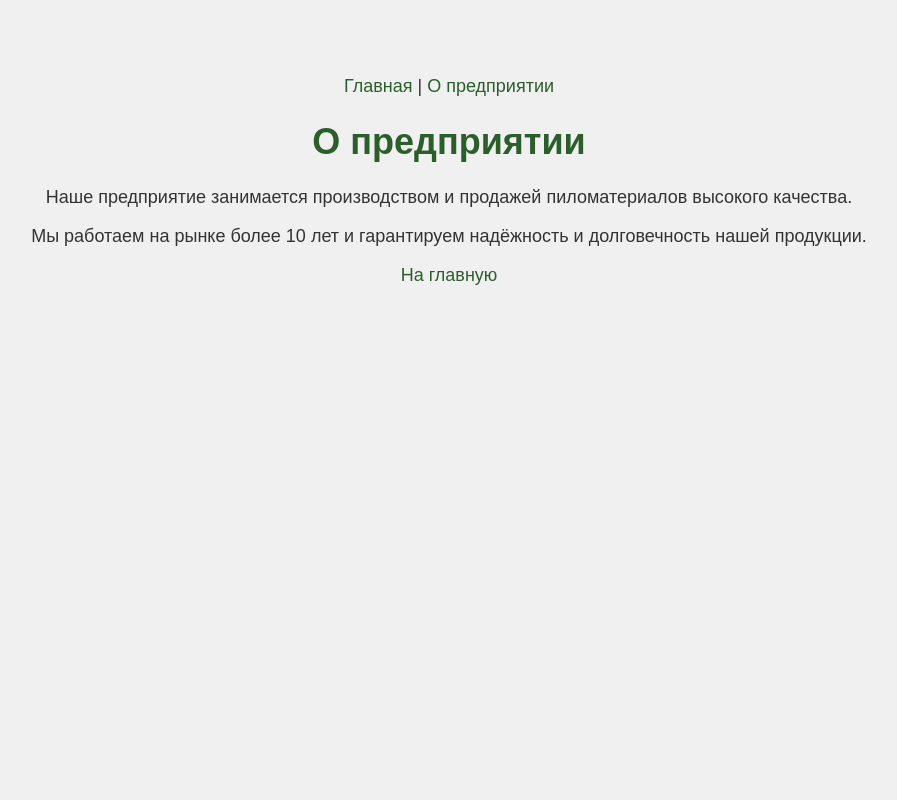
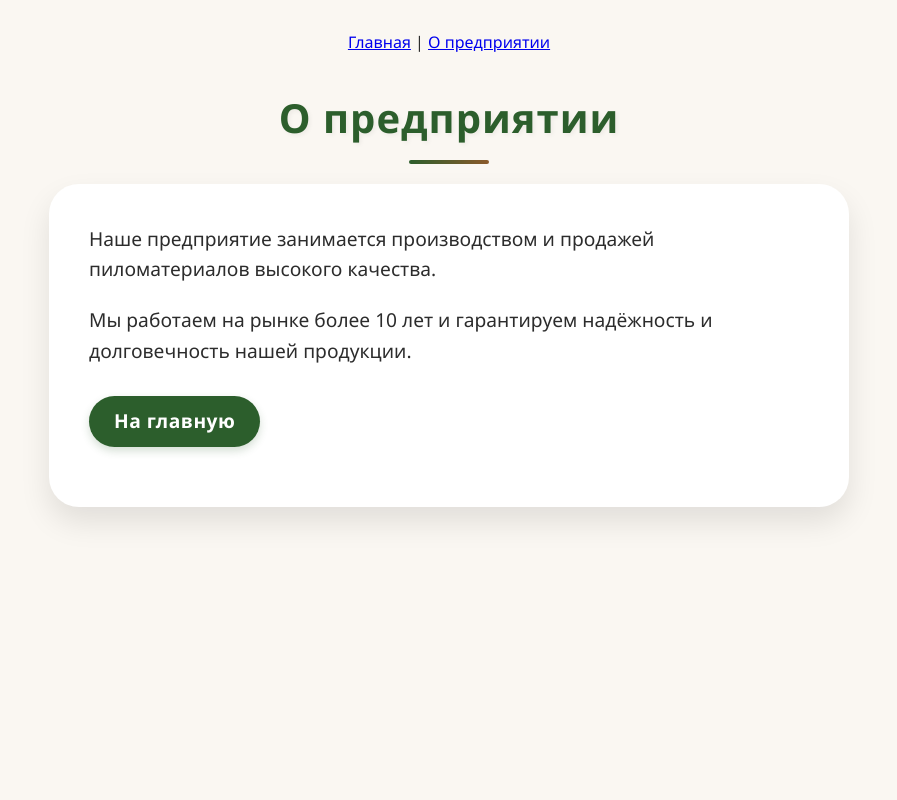
Before and after one commit to PetrAdodin/Sawmill_site, a Django app: page /about/ in a window 1280 px wide. Shown: the whole page, without its empty margins (191-1088 px from the left). Run offline with Django 4.2, Linux system fonts and the light colour scheme.

Commit message:
Добавил css

```diff
--- /dev/null
+++ b/sawmill/lumber/static/lumber/css/style.css
@@ -0,0 +1,185 @@
+/* Переменные цветов */
+:root {
+    --color-bg: #faf7f2;        /* тёплый светлый фон */
+    --color-primary: #2c5e2c;    /* тёмно-зелёный (хвоя) */
+    --color-primary-light: #3f7b3f;
+    --color-secondary: #8b5a2b;  /* коричневый (дерево) */
+    --color-text: #2c2c2c;
+    --color-text-light: #555;
+    --color-card-bg: #ffffff;
+    --color-shadow: rgba(0, 0, 0, 0.1);
+    --font-main: 'Segoe UI', Roboto, Arial, sans-serif;
+}
+
+/* Общие стили */
+* {
+    margin: 0;
+    padding: 0;
+    box-sizing: border-box;
+}
+
+body {
+    background-color: var(--color-bg);
+    font-family: var(--font-main);
+    color: var(--color-text);
+    line-height: 1.6;
+    padding: 30px 20px;
+    min-height: 100vh;
+    display: flex;
+    flex-direction: column;
+    align-items: center;
+}
+
+.container {
+    max-width: 1000px;
+    width: 100%;
+    margin: 0 auto;
+}
+
+/* Заголовки */
+h1 {
+    color: var(--color-primary);
+    font-size: 2.5rem;
+    margin: 30px 0 20px;
+    text-shadow: 2px 2px 4px rgba(0,0,0,0.05);
+    letter-spacing: 1px;
+    position: relative;
+    display: inline-block;
+}
+
+h1::after {
+    content: '';
+    display: block;
+    width: 80px;
+    height: 4px;
+    background: linear-gradient(90deg, var(--color-primary), var(--color-secondary));
+    margin: 10px auto 0;
+    border-radius: 2px;
+}
+
+h2 {
+    color: var(--color-secondary);
+    font-size: 1.8rem;
+    margin-bottom: 15px;
+}
+
+/* Меню навигации */
+.nav-menu {
+    background-color: var(--color-card-bg);
+    padding: 15px 30px;
+    border-radius: 50px;
+    box-shadow: 0 4px 10px var(--color-shadow);
+    margin-bottom: 40px;
+    display: inline-block;
+}
+
+.nav-menu a {
+    color: var(--color-text);
+    text-decoration: none;
+    font-weight: 500;
+    padding: 8px 20px;
+    border-radius: 30px;
+    transition: all 0.3s ease;
+}
+
+.nav-menu a:hover {
+    background-color: var(--color-primary);
+    color: white;
+    box-shadow: 0 2px 8px rgba(44, 94, 44, 0.3);
+}
+
+.nav-menu a:not(:last-child) {
+    margin-right: 5px;
+}
+
+/* Карточки товаров */
+.post-card {
+    background: var(--color-card-bg);
+    border-radius: 20px;
+    padding: 25px;
+    margin-bottom: 30px;
+    box-shadow: 0 10px 25px var(--color-shadow);
+    transition: transform 0.2s, box-shadow 0.2s;
+    border: 1px solid rgba(139, 90, 43, 0.1);
+}
+
+.post-card:hover {
+    transform: translateY(-5px);
+    box-shadow: 0 15px 35px rgba(0, 0, 0, 0.15);
+}
+
+.post-card h2 {
+    margin-top: 0;
+    border-left: 5px solid var(--color-primary);
+    padding-left: 15px;
+}
+
+.post-card p {
+    color: var(--color-text-light);
+    margin: 15px 0;
+    font-size: 1.1rem;
+}
+
+/* Кнопка */
+.btn {
+    display: inline-block;
+    background-color: var(--color-primary);
+    color: white;
+    padding: 10px 25px;
+    border-radius: 30px;
+    text-decoration: none;
+    font-weight: 600;
+    letter-spacing: 0.5px;
+    transition: background-color 0.3s, transform 0.2s;
+    border: none;
+    cursor: pointer;
+    box-shadow: 0 4px 8px rgba(44, 94, 44, 0.2);
+}
+
+.btn:hover {
+    background-color: var(--color-primary-light);
+    transform: scale(1.05);
+    box-shadow: 0 6px 12px rgba(44, 94, 44, 0.3);
+    color: white;
+    text-decoration: none;
+}
+
+/* Разделитель */
+hr {
+    border: none;
+    height: 1px;
+    background: linear-gradient(90deg, transparent, var(--color-secondary), transparent);
+    margin: 30px 0;
+}
+
+/* Сообщение об отсутствии товаров */
+.empty-message {
+    text-align: center;
+    font-size: 1.2rem;
+    color: var(--color-text-light);
+    background: var(--color-card-bg);
+    padding: 40px;
+    border-radius: 20px;
+    box-shadow: 0 5px 15px var(--color-shadow);
+}
+
+/* Страница "О предприятии" */
+.about-content {
+    background: var(--color-card-bg);
+    border-radius: 30px;
+    padding: 40px;
+    box-shadow: 0 15px 30px var(--color-shadow);
+    max-width: 800px;
+    margin: 0 auto;
+}
+
+.about-content p {
+    font-size: 1.2rem;
+    margin-bottom: 20px;
+}
+
+/* Ссылка "На главную" */
+.back-link {
+    margin-top: 30px;
+    font-size: 1.1rem;
+}
--- a/sawmill/lumber/templates/lumber/about.html
+++ b/sawmill/lumber/templates/lumber/about.html
@@ -3,7 +3,9 @@
 {% block title %}О предприятии{% endblock %}
 
 {% block content %}
-    <p>Наше предприятие занимается производством и продажей пиломатериалов высокого качества.</p>
-    <p>Мы работаем на рынке более 10 лет и гарантируем надёжность и долговечность нашей продукции.</p>
-    <p><a href="{% url 'home' %}">На главную</a></p>
+    <div class="about-content">
+        <p>Наше предприятие занимается производством и продажей пиломатериалов высокого качества.</p>
+        <p>Мы работаем на рынке более 10 лет и гарантируем надёжность и долговечность нашей продукции.</p>
+        <p class="back-link"><a href="{% url 'home' %}" class="btn">На главную</a></p>
+    </div>
 {% endblock %}
--- a/sawmill/templates/base.html
+++ b/sawmill/templates/base.html
@@ -1,37 +1,10 @@
 <!DOCTYPE html>
+{% load static %}
 <html lang="ru">
 <head>
     <meta charset="UTF-8">
     <title>{% block title %}{{ title }}{% endblock %}</title>
-    <style>
-        body {
-            background-color: #f0f0f0;
-            font-family: Arial, sans-serif;
-            text-align: center;
-            padding: 50px;
-        }
-        h1 {
-            color: #2c5e2c;
-            font-size: 36px;
-        }
-        p {
-            font-size: 18px;
-            color: #333;
-        }
-        a {
-            color: #2c5e2c;
-            text-decoration: none;
-        }
-        a:hover {
-            text-decoration: underline;
-        }
-        hr {
-            margin: 20px 0;
-            border: 1px solid #ccc;
-        }
-        /* Дополнительные стили можно добавить через блок */
-        {% block extra_css %}{% endblock %}
-    </style>
+    <link type = "text/css" href = "{% static 'lumber/css/style.css' %}" rel = "stylesheet">
 </head>
 <body>
     <!-- Меню (одинаковое на всех страницах) -->
```
Also changed, not shown: sawmill/lumber/templates/lumber/index.html (+4 -10 lines), sawmill/lumber/templates/lumber/post.html (+15 -2 lines).
